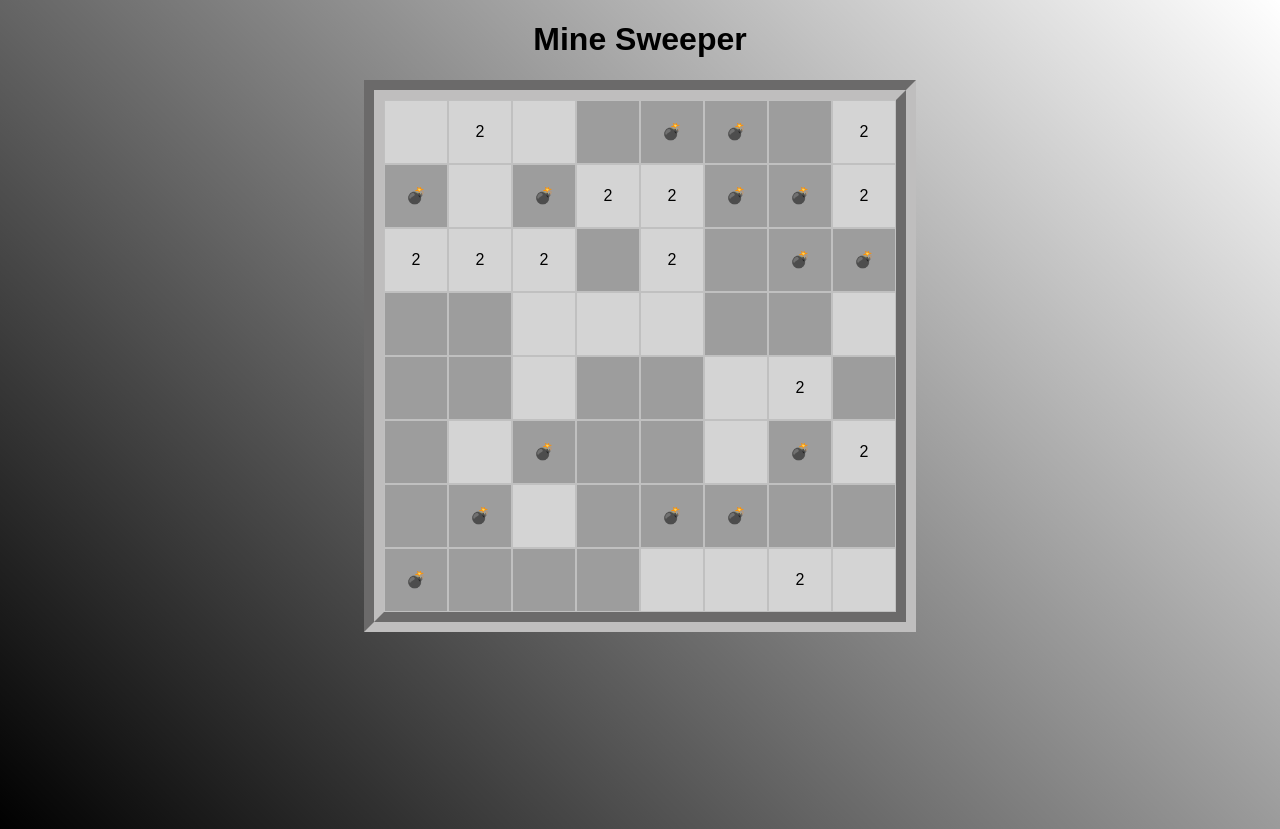
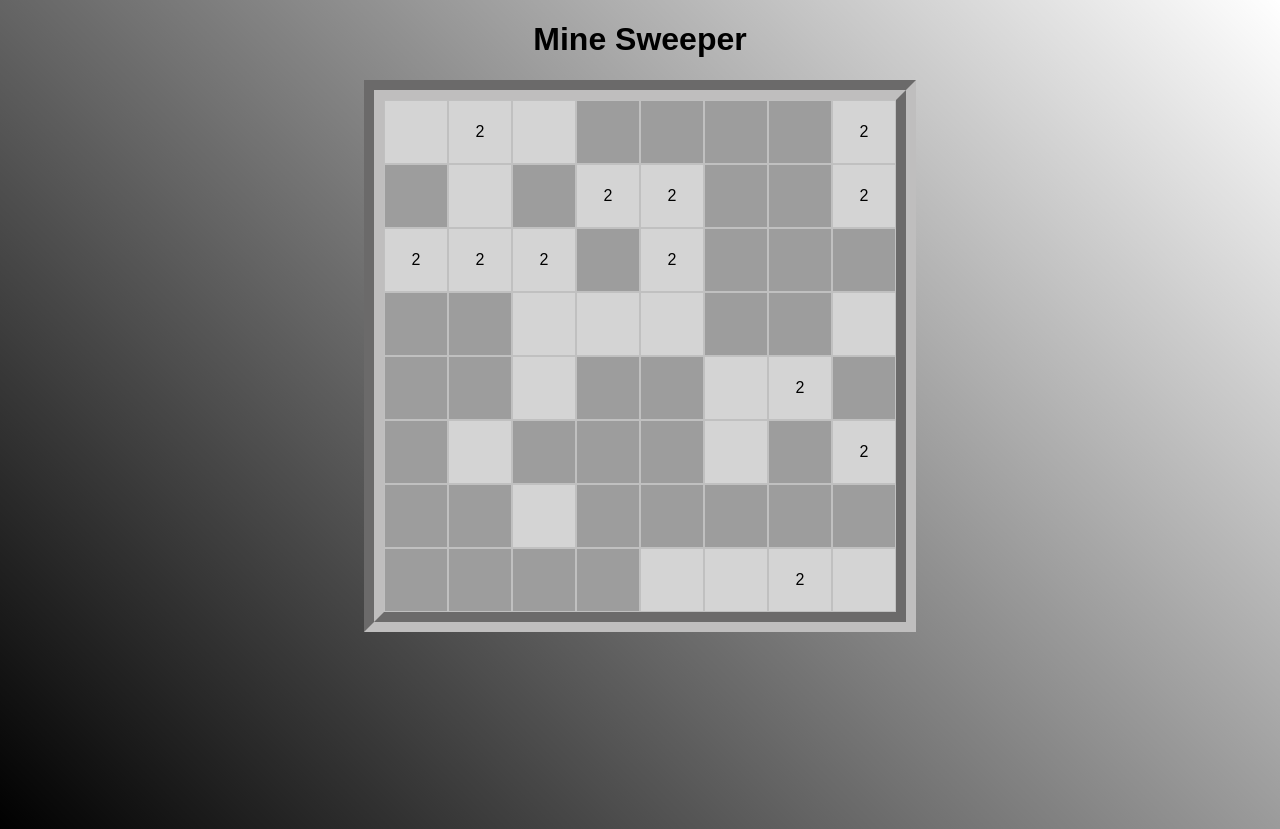
Before and after one commit to K-Zimny/mine-sweeper, a React (Create React App) app: page / in a window 1280 px wide. Built offline with nearby package versions, Linux system fonts and the light colour scheme.

Commit message:
Styles hidden mines.

```diff
--- a/src/components/Board.jsx
+++ b/src/components/Board.jsx
@@ -1,6 +1,8 @@
 import React, { useEffect, useState } from "react";
 import Cell from "./Cell";
 import { taunts } from "../taunts";
+
+const COMPLEXITY = 5;
 
 function getRandomInt(max) {
   return Math.floor(Math.random() * max);
@@ -20,14 +22,14 @@ function genArray(complexity) {
 }
 
 const INITIAL_GAME_STATE = new Array(
-  genArray(5),
-  genArray(5),
-  genArray(5),
-  genArray(5),
-  genArray(5),
-  genArray(5),
-  genArray(5),
-  genArray(5)
+  genArray(COMPLEXITY),
+  genArray(COMPLEXITY),
+  genArray(COMPLEXITY),
+  genArray(COMPLEXITY),
+  genArray(COMPLEXITY),
+  genArray(COMPLEXITY),
+  genArray(COMPLEXITY),
+  genArray(COMPLEXITY)
 );
 
 export default function Board() {
@@ -60,6 +62,7 @@ export default function Board() {
           genArray(5)
         )
       );
+      setIsOver(false);
     }
   };
 
@@ -85,6 +88,7 @@ export default function Board() {
                   key={[rowIndex, cellIndex]}
                   id={[rowIndex, cellIndex]}
                   gameState={gameState}
+                  isOver={isOver}
                   onGameUpdate={() => handleGameUpdate(rowIndex, cellIndex)}
                 />
               ))}
--- a/src/components/Cell.jsx
+++ b/src/components/Cell.jsx
@@ -2,40 +2,53 @@ function getRandomInt(max) {
   return Math.floor(Math.random() * max);
 }
 
-export default function Cell({ onGameUpdate, gameState, id }) {
+export default function Cell({ onGameUpdate, gameState, isOver, id }) {
+  console.log("isOVer", isOver);
   const cellValue = gameState[id[0]][id[1]];
   return (
     <td
       id={id}
       className={
-        cellValue === 0
+        !isOver
+          ? cellValue === 0
             ? "unexplored"
             : cellValue === 1
             ? "empty"
             : cellValue === 2
             ? "flag"
             : cellValue === 3
-          ? "hidden-mine"
+            ? "unexplored"
             : cellValue === 4
             ? "unexplored"
             : cellValue === 5
             ? "mine"
             : "unexplored"
+          : cellValue === 3
+          ? "unexplored"
+          : cellValue === 5
+          ? "mine"
+          : "empty"
       }
       onClick={onGameUpdate}
     >
-      {cellValue === 0
+      {!isOver
+        ? cellValue === 0
           ? " "
           : cellValue === 1
           ? " "
           : cellValue === 3
-        ? "💣"
+          ? ""
           : cellValue === 4
           ? ""
           : cellValue === 5
           ? "💣"
           : // : getRandomInt(3) + 1}
-          cellValue}
+            cellValue
+        : cellValue === 3
+        ? "💣"
+        : cellValue === 5
+        ? "💣"
+        : cellValue}
     </td>
   );
 }
```
Lines whose indentation alone changed are shown as unchanged.
